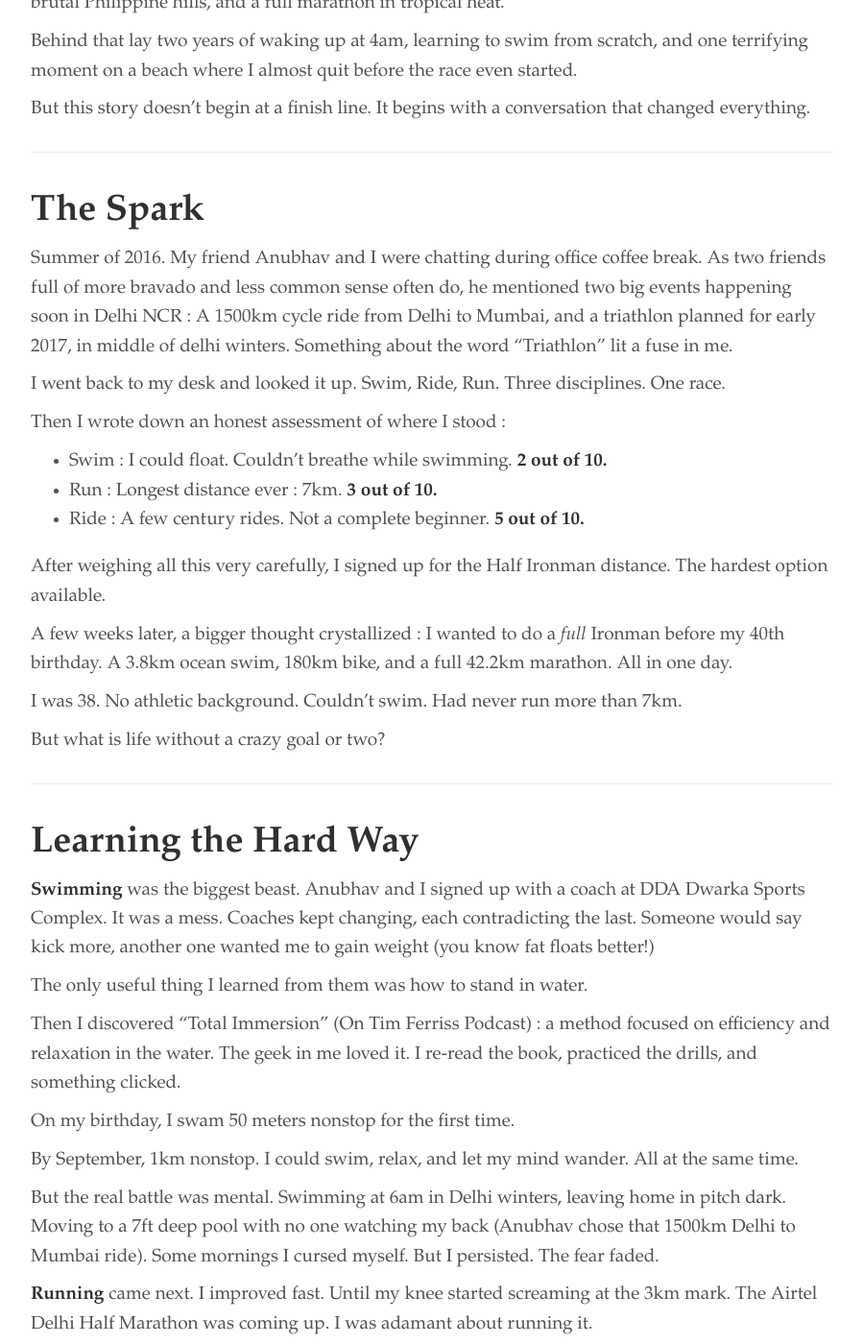
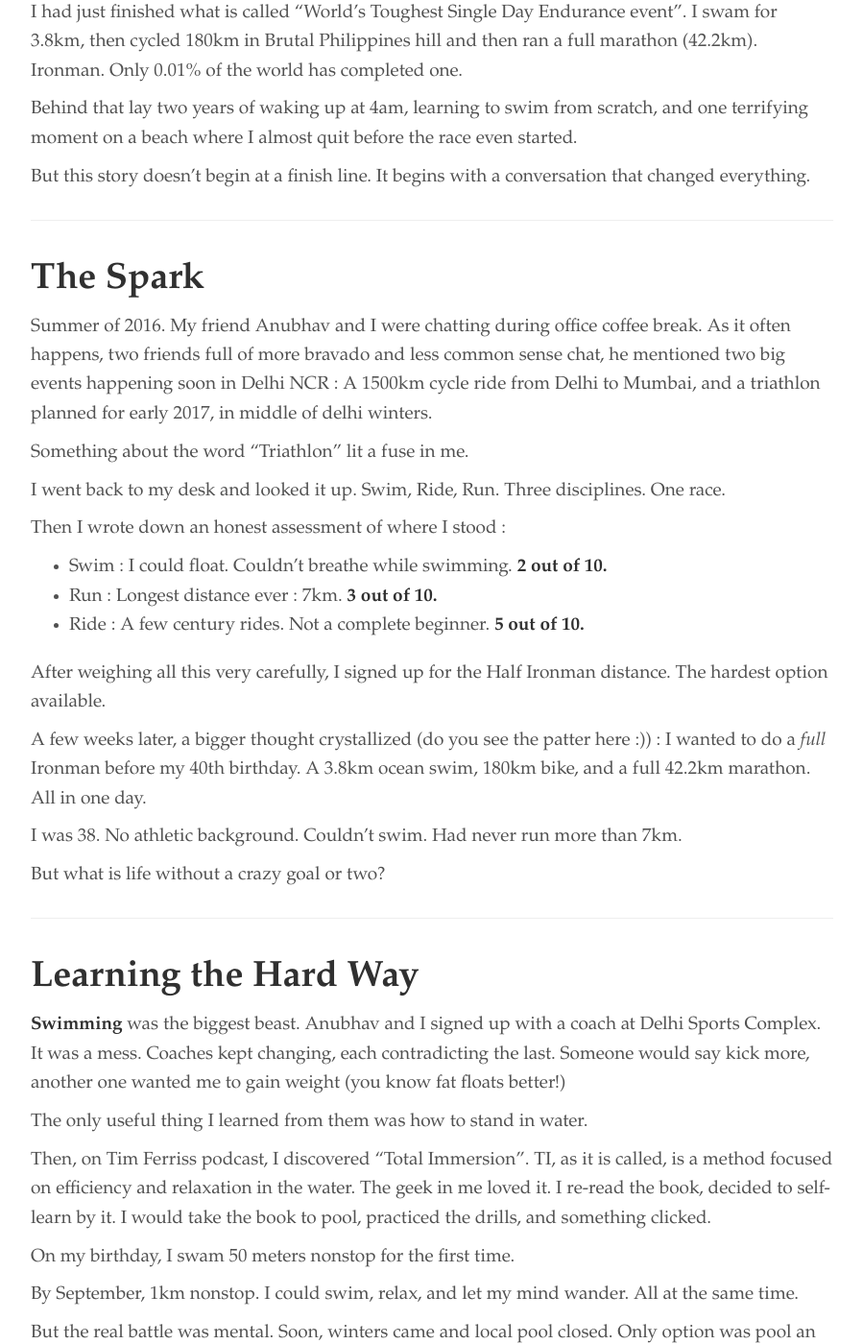
Before and after one commit to rishisareen/rishisareen.github.io, a Jekyll site: the page built from _articles/2026-02-23-my-ironman-journey.md, in a window 1280 px wide and 1400 px high, scrolled down 451 px. Shown: the whole window at 96% size, without its empty margins (190-1089 px from the left). Built offline with Jekyll 4.4.1, drawn with Linux system fonts in a browser that asks for light colours; some of the changed text lies outside the part shown.

Commit message:
vault backup: 2026-02-24 20:05:27

```diff
--- a/_articles/2026-02-23-my-ironman-journey.md
+++ b/_articles/2026-02-23-my-ironman-journey.md
@@ -12,7 +12,9 @@ The voice cut through 16 hours of exhaustion.
 
 <!--more-->
 
-I sprinted the red carpet, jumped, and finished strong. Behind me lay 3.8km of ocean, 180km of brutal Philippine hills, and a full marathon in tropical heat.
+I sprinted the red carpet, jumped, and finished strong.
+
+I had just finished what is called "World's Toughest Single Day Endurance event". I swam for 3.8km, then cycled 180km in Brutal Philippines hill and then ran a full marathon (42.2km). Ironman. Only 0.01% of the world has completed one.
 
 Behind that lay two years of waking up at 4am, learning to swim from scratch, and one terrifying moment on a beach where I almost quit before the race even started.
 
@@ -22,7 +24,9 @@ But this story doesn't begin at a finish line. It begins with a conversation tha
 
 ## The Spark
 
-Summer of 2016. My friend Anubhav and I were chatting during office coffee break. As two friends full of more bravado and less common sense often do, he mentioned two big events happening soon in Delhi NCR : A 1500km cycle ride from Delhi to Mumbai, and a triathlon planned for early 2017, in middle of delhi winters. Something about the word "Triathlon" lit a fuse in me.
+Summer of 2016. My friend Anubhav and I were chatting during office coffee break. As it often happens, two friends full of more bravado and less common sense chat, he mentioned two big events happening soon in Delhi NCR : A 1500km cycle ride from Delhi to Mumbai, and a triathlon planned for early 2017, in middle of delhi winters.
+
+Something about the word "Triathlon" lit a fuse in me.
 
 I went back to my desk and looked it up. Swim, Ride, Run. Three disciplines. One race.
 
@@ -34,7 +38,7 @@ Then I wrote down an honest assessment of where I stood :
 
 After weighing all this very carefully, I signed up for the Half Ironman distance. The hardest option available.
 
-A few weeks later, a bigger thought crystallized : I wanted to do a *full* Ironman before my 40th birthday. A 3.8km ocean swim, 180km bike, and a full 42.2km marathon. All in one day.
+A few weeks later, a bigger thought crystallized (do you see the patter here :)) : I wanted to do a *full* Ironman before my 40th birthday. A 3.8km ocean swim, 180km bike, and a full 42.2km marathon. All in one day.
 
 I was 38. No athletic background. Couldn't swim. Had never run more than 7km.
 
@@ -44,17 +48,17 @@ But what is life without a crazy goal or two?
 
 ## Learning the Hard Way
 
-**Swimming** was the biggest beast. Anubhav and I signed up with a coach at DDA Dwarka Sports Complex. It was a mess. Coaches kept changing, each contradicting the last. Someone would say kick more, another one wanted me to gain weight (you know fat floats better!)
+**Swimming** was the biggest beast. Anubhav and I signed up with a coach at Delhi Sports Complex. It was a mess. Coaches kept changing, each contradicting the last. Someone would say kick more, another one wanted me to gain weight (you know fat floats better!)
 
 The only useful thing I learned from them was how to stand in water.
 
-Then I discovered "Total Immersion" (On Tim Ferriss Podcast) : a method focused on efficiency and relaxation in the water. The geek in me loved it. I re-read the book, practiced the drills, and something clicked.
+Then, on Tim Ferriss podcast, I discovered "Total Immersion". TI, as it is called, is a method focused on efficiency and relaxation in the water. The geek in me loved it. I re-read the book, decided to self-learn by it. I would take the book to pool, practiced the drills, and something clicked.
 
 On my birthday, I swam 50 meters nonstop for the first time.
 
 By September, 1km nonstop. I could swim, relax, and let my mind wander. All at the same time.
 
-But the real battle was mental. Swimming at 6am in Delhi winters, leaving home in pitch dark. Moving to a 7ft deep pool with no one watching my back (Anubhav chose that 1500km Delhi to Mumbai ride). Some mornings I cursed myself. But I persisted. The fear faded.
+But the real battle was mental. Soon, winters came and local pool closed. Only option was pool an hour away. Swimming at 6am in Delhi winters, leaving home in pitch dark. Moving to a 7ft deep pool with no one watching my back (Anubhav chose that 1500km Delhi to Mumbai ride). Some mornings I cursed myself. But I persisted. The fear faded.
 
 **Running** came next. I improved fast. Until my knee started screaming at the 3km mark. The Airtel Delhi Half Marathon was coming up. I was adamant about running it.
 
@@ -96,13 +100,13 @@ I hyperventilated, thrashed back to shore, stood there breathing hard.
 
 Remember, till date, all the swimming I've done in the pool. Where the floor is always visible. No one warned me of this.
 
-I still remember that day. Every part of me wanted to walk away. But I knew  if I left now, the fear would be ten times worse on race day. My Ironman would be over before it began. The cliche saying came in my mind : "You didn't come this far only to come this far"
+I still remember that moment vividly. Every part of me wanted to walk away. But I knew if I left now, the fear would be ten times worse on race day. My Ironman would be over before it began. The cliche saying came in my mind : "You didn't come this far only to come this far"
 
 Deep breaths. Back in the water. Slow strokes. 100 meters. Pause. 150 meters. Turn back.
 
 I reached the shore grinning. I did it!!
 
-I still look back at that day : 1st June, two days before the race. Bravery isn't the absence of fear. It's doing things despite it.
+I still look back at that day : 1st June, two days before the race. As someone said - Bravery isn't the absence of fear. It's doing things despite it.
 
 {% include image.html file="/images/2018_06_03_IMPhi/PreRace/IM-Pre-5-FinishLine.jpg" description="India flag around the finish line at Subic Bay" %}
 
```
Also changed, not shown: other parts of _articles/2026-02-23-my-ironman-journey.md (+1 -1 lines).
